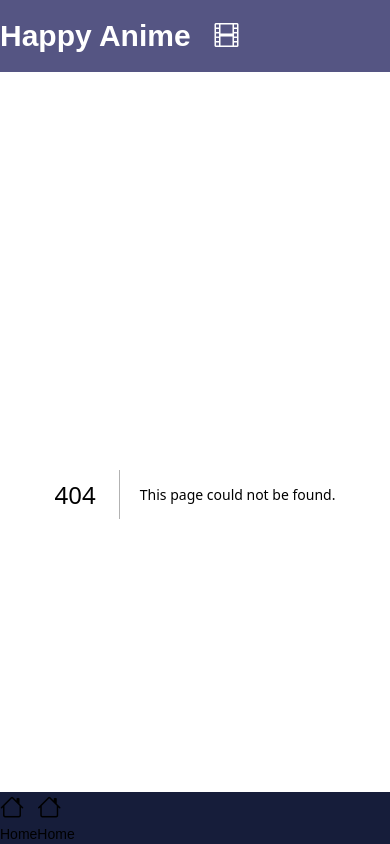
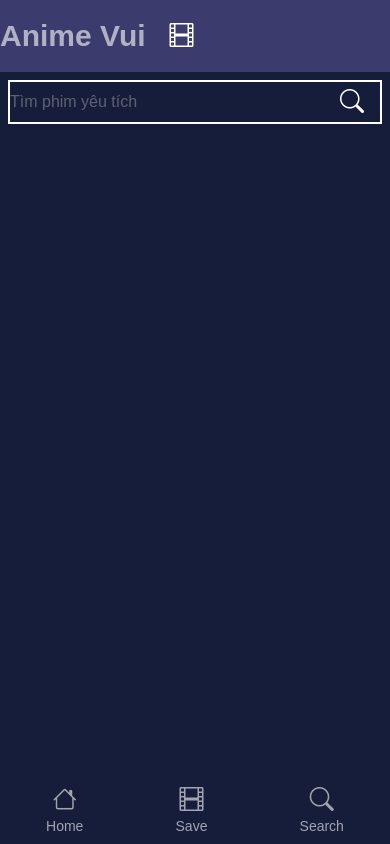
Before and after one commit to crong964/HappyAnime, a Next.js app: page /searchmobile in a window 390 px wide. Before the commit this address had no page. Built offline with nearby package versions, Linux system fonts and the light colour scheme.

Commit message:
finshi mobile ui

```diff
--- a/app/layout.tsx
+++ b/app/layout.tsx
@@ -48,7 +48,7 @@ export default function RootLayout({
             <Foot></Foot>
           </div>
         </div>
-        <div className="bg-bg flex sm:hidden z-[1000000] fixed bottom-0 left-0 w-full">
+        <div className="bg-bg py-2 flex justify-around sm:hidden z-[1000000] fixed bottom-0 left-0 w-full">
           <NaviC></NaviC>
         </div>
       </body>
--- a/app/search/page.tsx
+++ b/app/search/page.tsx
@@ -8,14 +8,12 @@ export default async function WatchPage(req: {
     const search = await SearchMovies({ keyword: keyword, limit: 20 })
     return (
         <>
-            <div className="flex justify-center">
-                <div className="w-full lg:w-[70%]">
-                    <div className="font-bold text-2xl my-6">Từ khóa tìm kiếm: {keyword}</div>
-                    <CardMovies ls={search.data.items.filter((v) => {
-                        return v.type == "hoathinh"
-                    })} />
-                </div>
-            </div>
+
+            <div className="font-bold text-2xl my-6">Từ khóa tìm kiếm: {keyword}</div>
+            <CardMovies ls={search.data.items.filter((v) => {
+                return v.type == "hoathinh"
+            })} />
+
         </>
     )
 }
--- /dev/null
+++ b/app/searchmobile/page.tsx
@@ -0,0 +1,10 @@
+import { SearchC } from "@/components/search"
+
+export default async function SearchMobile() {
+
+    return (
+        <>
+            <SearchC />
+        </>
+    )
+}
--- a/app/watch/[movie]/page.tsx
+++ b/app/watch/[movie]/page.tsx
@@ -8,13 +8,13 @@ import Link from "next/link";
 
 export default async function WatchPage(req: {
   params: Promise<{ movie: string }>,
-  searchParams: Promise<{ episodesI: string, serverdataJ: string }>
+  searchParams: Promise<{ a: string, b: string }>
 }) {
   const slug = (await req.params).movie
 
   const data = await GetMovie(slug)
-  const episodesI = (await req.searchParams).episodesI
-  const serverdataJ = (await req.searchParams).serverdataJ
+  const episodesI = (await req.searchParams).a
+  const serverdataJ = (await req.searchParams).b
   let url = ''
   if (episodesI != undefined && serverdataJ != undefined) {
     url = data.episodes[parseInt(episodesI)].server_data[parseInt(serverdataJ)].link_m3u8
@@ -55,21 +55,9 @@ export default async function WatchPage(req: {
                   <div className=" flex flex-wrap ">
                     {episodes.server_data.map((server_data, j) => {
                       {
-                        // return (episodesI === (i + "") && serverdataJ === (j + "")) ?
-                        //   <div className="w-1/3 h-auto lg:w-1/5 flex p-1">
-                        //     <Link key={server_data.filename} href={`?episodesI=${i}&serverdataJ=${j}`} className="size-full py-4 text-center rounded-3xl bg-amber-400 " >
-                        //       {server_data.name}
-                        //     </Link>
-                        //   </div>
-                        //   :
-                        //   <div className="w-1/3 h-auto lg:w-1/5 flex p-1">
-                        //     <Link key={server_data.filename} href={`?episodesI=${i}&serverdataJ=${j}`} className="size-full py-4 bg-black text-center rounded-3xl hover:bg-amber-400 " >
-                        //       {server_data.name}
-                        //     </Link>
-                        //   </div>
                         return <div className="w-1/3 h-auto lg:w-1/5 flex p-1">
                           {(episodesI === (i + "") && serverdataJ === (j + "")) ?
-                            <Link key={server_data.filename} href={`?episodesI=${i}&serverdataJ=${j}`} className="size-full py-4 text-center rounded-3xl bg-amber-400 " >
+                            <Link key={server_data.filename} href={`?a=${i}&b=${j}`} className="size-full py-4 text-center rounded-3xl bg-amber-400 " >
                               {server_data.name}
                             </Link> : <Link key={server_data.filename} href={`?episodesI=${i}&serverdataJ=${j}`} className="size-full py-4 bg-black text-center rounded-3xl hover:bg-amber-400 " >
                               {server_data.name}
--- a/components/header/Header.tsx
+++ b/components/header/Header.tsx
@@ -5,12 +5,15 @@ import Link from "next/link";
 
 export default function Header() {
     return (
-        <div className="w-full sm:flex justify-center bg-[#404174e3] text-white">
+        <div className="w-full sm:flex justify-center bg-[#404174e3] ">
             <div className="w-full sm:w-[80%] flex py-4 space-x-2 items-center">
                 <Link href={"/"} className="text-3xl font-bold hover:bg-none">
-                    <> Happy Anime</>
+                    <>Anime Vui</>
                 </Link>
-                <SearchC />
+                <span className="hidden sm:block w-[50%]">
+                    <SearchC />
+                </span>
+
                 <LinkC href={'/save'} className="">
                     <i className="text-2xl bi bi-film text-center"></i>
                 </LinkC>
--- a/components/navi/Navi.tsx
+++ b/components/navi/Navi.tsx
@@ -1,16 +1,20 @@
-import { HomeIcon } from "@/icon";
+import { FilmIcon, HomeIcon, SearchIcon } from "@/icon";
 import Link from "next/link";
 
 export default function Navi() {
     return (
         <>
-            <Link href={'/'}>
+            <Link className="flex flex-col items-center" href={'/'}>
                 <HomeIcon className=""></HomeIcon>
                 <p className="text-sm">Home</p>
             </Link>
-            <Link href={'/'}>
-                <HomeIcon className=""></HomeIcon>
-                <p className="text-sm">Home</p>
+            <Link className="flex flex-col items-center" href={'/save'}>
+                <FilmIcon className=""></FilmIcon>
+                <p className="text-sm">Save</p>
+            </Link>
+            <Link className="flex flex-col  items-center" href={'/searchmobile'}>
+                <SearchIcon className=""></SearchIcon>
+                <p className="text-sm">Search</p>
             </Link>
         </>
     )
--- a/components/search/Search.tsx
+++ b/components/search/Search.tsx
@@ -6,7 +6,8 @@ import { LinkC } from "@/components/Link";
 export default function SearchC() {
     const [keywword, SetKeyword] = useState("")
     return (
-        <div className="hidden sm:flex px-2 border-2 border-white hover:text-[#F3D68D] rounded-md w-[50%]" >
+        <div className=" p-2 hover:text-[#F3D68D] rounded-md w-full" >
+            <div className=" border-2 border-white w-full flex">
                 <input onChange={(v) => {
                     let t = v.currentTarget.value
                     SetKeyword(t)
@@ -16,6 +17,7 @@ export default function SearchC() {
                 }} className="">
                     <SearchIcon className={"cursor-pointer"}></SearchIcon>
                 </LinkC>
+            </div>
         </div >
     )
 }
--- /dev/null
+++ b/icon/FilmIcon.tsx
@@ -0,0 +1,6 @@
+import { Icon } from "./interface";
+
+
+export default function Film(i: Icon) {
+    return <i className={`${i.className} text-2xl  hover:text-[#F3D68D] bi bi-film`}></i>
+}
--- a/icon/index.ts
+++ b/icon/index.ts
@@ -8,3 +8,4 @@ export const PauseIcon = lazy(() => import("./PauseIcon"))
 export const ExitFullscreenIcon = lazy(() => import("./ExitFullscreenIcon"))
 export const PipIcon = lazy(() => import("./PipIcon"))
 export const HomeIcon = lazy(() => import("./HomeIcon"))
+export const FilmIcon = lazy(() => import("./FilmIcon"))
```
Lines whose indentation alone changed are shown as unchanged.
